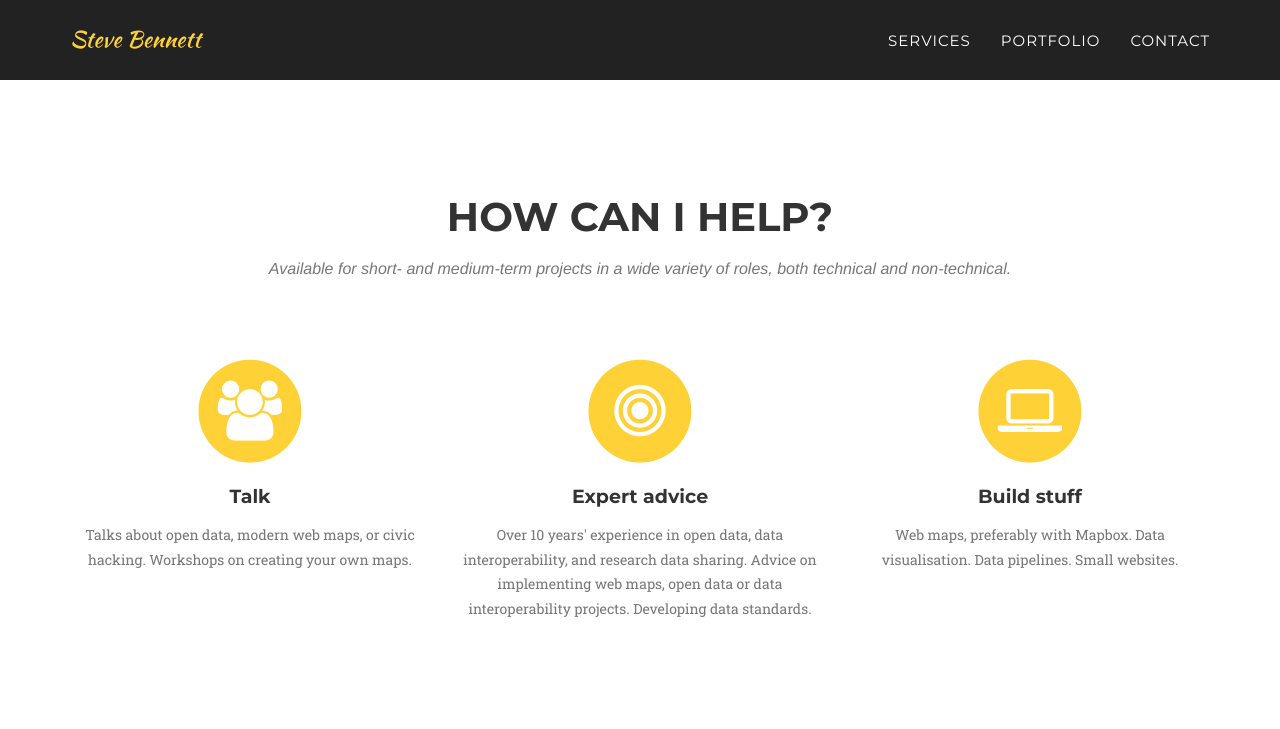
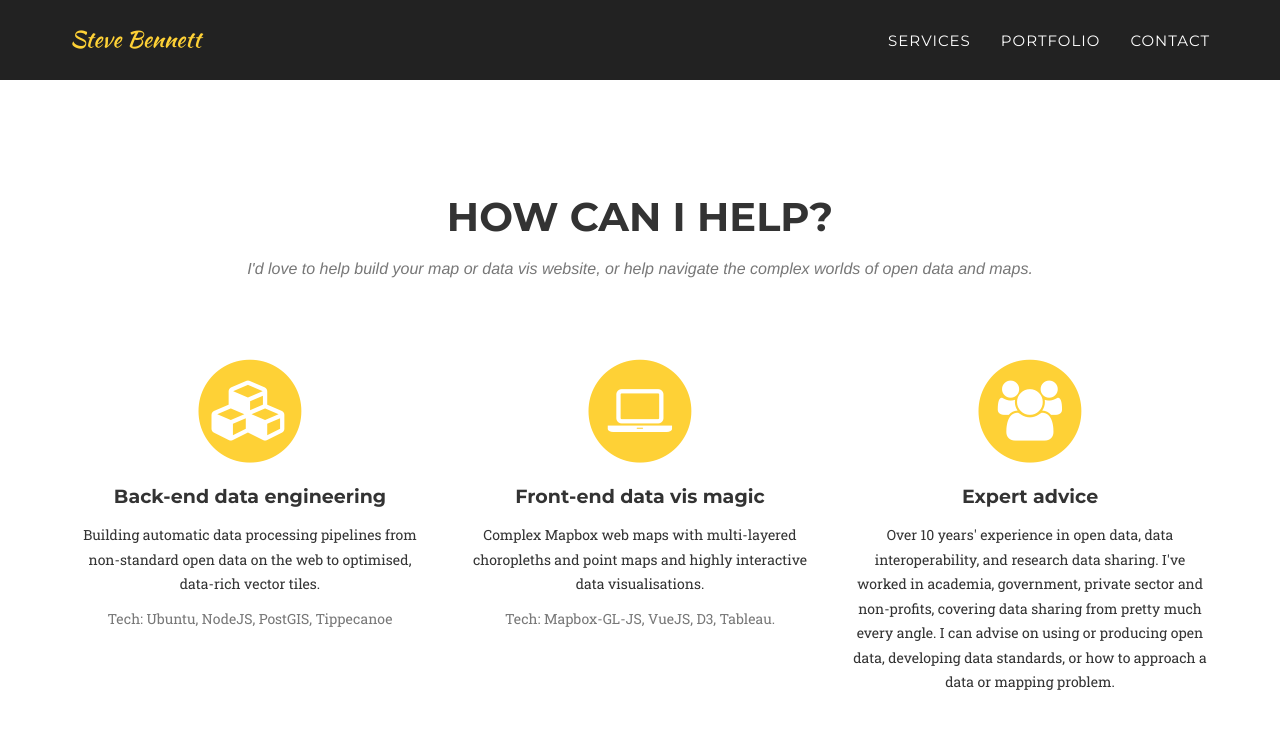
Before and after one commit to stevage/portfolio, a Jekyll site: the page built from index.html, in a window 1280 px wide and 900 px high, scrolled down 713 px. Shown: the top 729 px of the window. Built offline with Jekyll 4.4.1, drawn with Linux system fonts in a browser that asks for light colours; some web fonts are replaced.

Commit message:
Update services.

```diff
--- a/_includes/services.html
+++ b/_includes/services.html
@@ -4,34 +4,35 @@
             <div class="row">
                 <div class="col-lg-12 text-center">
                     <h2 class="section-heading">How can I help?</h2>
-                    <h3 class="section-subheading text-muted">Available for short- and medium-term projects in a wide variety of roles, both technical and non-technical.</h3>
+                    <h3 class="section-subheading text-muted">I'd love to help build your map or data vis website, or help navigate the complex worlds of open data and maps.</h3>
                 </div>
             </div>
             <div class="row text-center">
                 <div class="col-md-4">
                     <span class="fa-stack fa-4x">
                         <i class="fa fa-circle fa-stack-2x text-primary"></i>
-                        <i class="fa fa-group fa-stack-1x fa-inverse"></i>
+                        <i class="fa fa-cubes fa-stack-1x fa-inverse"></i>
                     </span>
-                    <h4 class="service-heading">Talk</h4>
-                    <p class="text-muted">Talks about open data, modern web maps, or civic hacking. Workshops on creating your own maps.</p>
-                </div>
-                <div class="col-md-4">
-                    <span class="fa-stack fa-4x">
-                        <i class="fa fa-circle fa-stack-2x text-primary"></i>
-                        <i class="fa fa-bullseye fa-stack-1x fa-inverse"></i>
-                    </span>
-                    <h4 class="service-heading">Expert advice</h4>
-                    <p class="text-muted">Over 10 years' experience in open data, data interoperability, and research data sharing.
-                    Advice on implementing web maps, open data or data interoperability projects. Developing data standards.</p>
+                    <h4 class="service-heading">Back-end data engineering</h4>
+                    <p class="">Building automatic data processing pipelines from non-standard open data on the web to optimised, data-rich vector tiles.</p>
+                    <p class="text-muted">Tech: Ubuntu, NodeJS, PostGIS, Tippecanoe</p>
                 </div>
                 <div class="col-md-4">
                     <span class="fa-stack fa-4x">
                         <i class="fa fa-circle fa-stack-2x text-primary"></i>
                         <i class="fa fa-laptop fa-stack-1x fa-inverse"></i>
                     </span>
-                    <h4 class="service-heading">Build stuff</h4>
-                    <p class="text-muted">Web maps, preferably with Mapbox. Data visualisation. Data pipelines. Small websites.</p>
+                    <h4 class="service-heading">Front-end data vis magic</h4>
+                    <p class="">Complex Mapbox web maps with multi-layered choropleths and point maps and highly interactive data visualisations.</p>
+                    <p class="text-muted">Tech: Mapbox-GL-JS, VueJS, D3, Tableau.</p>
+                </div>
+                <div class="col-md-4">
+                    <span class="fa-stack fa-4x">
+                        <i class="fa fa-circle fa-stack-2x text-primary"></i>
+                        <i class="fa fa-users fa-stack-1x fa-inverse"></i>
+                    </span>
+                    <h4 class="service-heading">Expert advice</h4>
+                    <p class="">Over 10 years' experience in open data, data interoperability, and research data sharing. I've worked in academia, government, private sector and non-profits, covering data sharing from pretty much every angle. I can advise on using or producing open data, developing data standards, or how to approach a data or mapping problem.</p>
                 </div>
             </div>
         </div>
```
